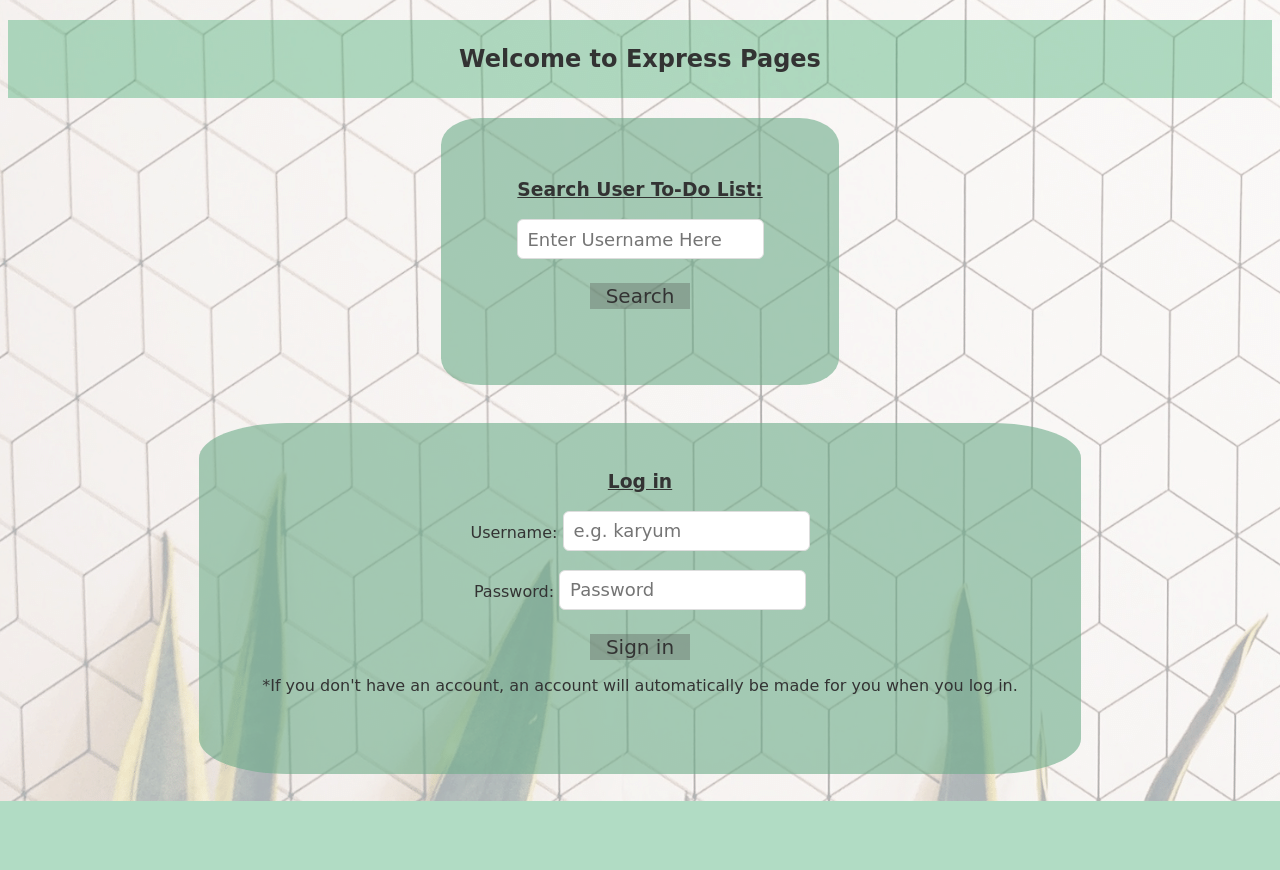
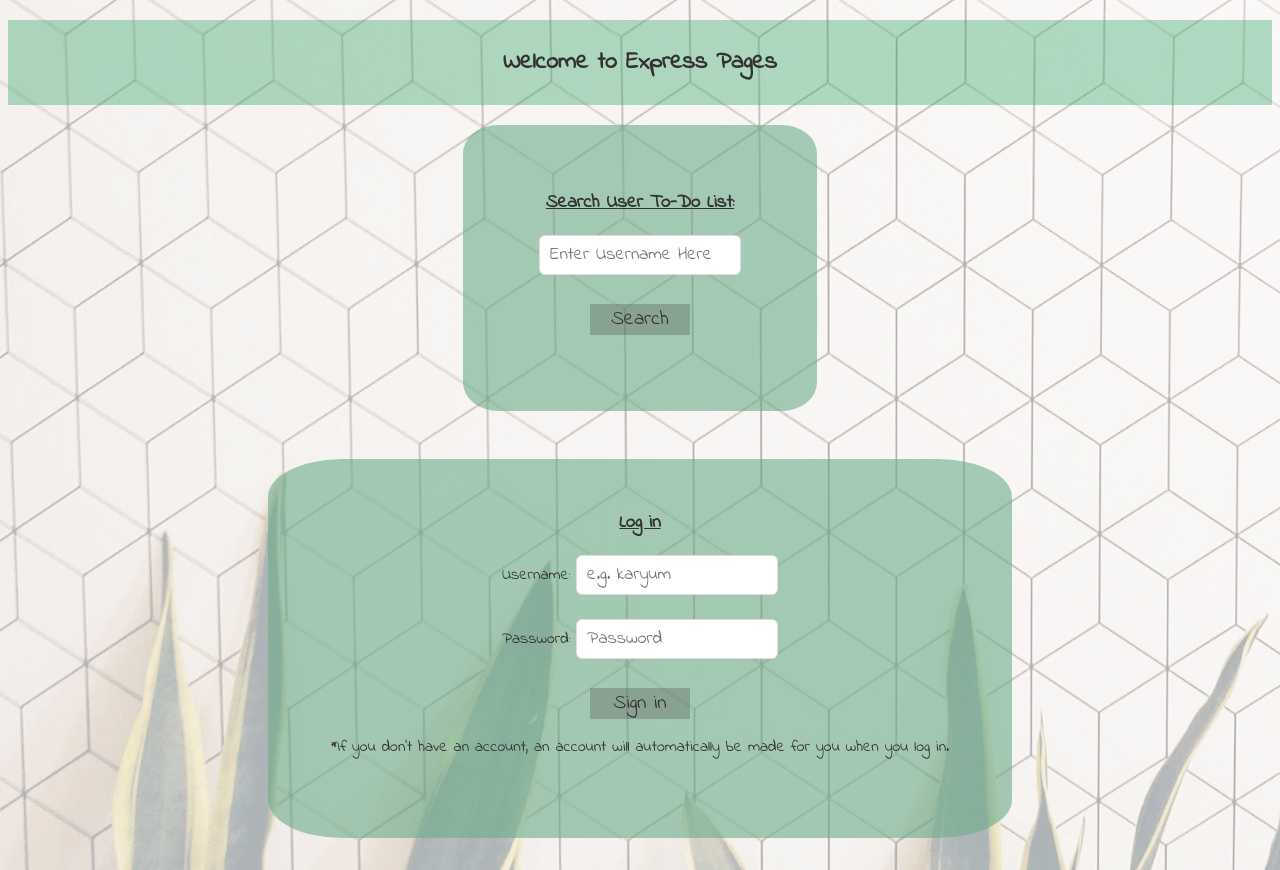
Before and after one commit to WebAhead12/ExpressList, a website: page public/log-in.html in a window 1280 px wide. Before the commit the page ends 801 px from the top, so only its background shows below. Drawn offline with Linux system fonts and the light colour scheme.

Commit message:
font fix test

```diff
--- a/public/log-in.html
+++ b/public/log-in.html
@@ -6,6 +6,7 @@
   <meta http-equiv="X-UA-Compatible" content="IE=edge">
   <meta name="viewport" content="width=device-width, initial-scale=1.0">
   <link rel="stylesheet" href="log-in.css">
+  <link href="https://fonts.googleapis.com/css2?family=Indie+Flower&display=swap" rel="stylesheet" />
   <link rel="preconnect" href="https://fonts.gstatic.com" crossorigin>
   <script defer src="log-in.js"></script>
 
```
